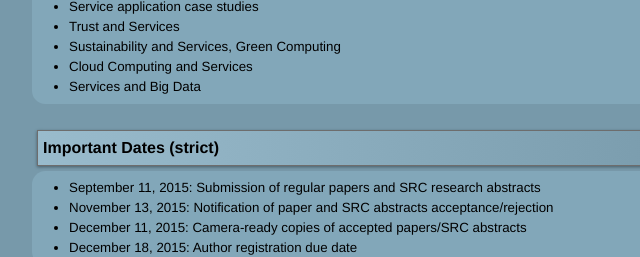
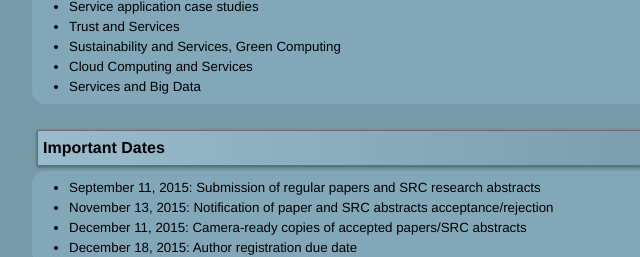
Before and after one commit to fmontesi/soap-website, a plain HTML site: page soap2016/index.html in a window 1280 px wide. Shown: the part 1360-1617 px from the top of the page, 373-1013 px from the left. Drawn offline with Linux system fonts and the light colour scheme.

Commit message:
Update index.html

```diff
--- a/soap2016/index.html
+++ b/soap2016/index.html
@@ -229,7 +229,7 @@ Rui Oliveira, Nuno Laranjeiro and Marco Vieira
 
 
 	<div id="dates">
-<h2 class="SectionTitle">Important Dates (strict)</h2>
+<h2 class="SectionTitle">Important Dates </h2>
 <div class="SectionContent">
 <ul>
 
```
